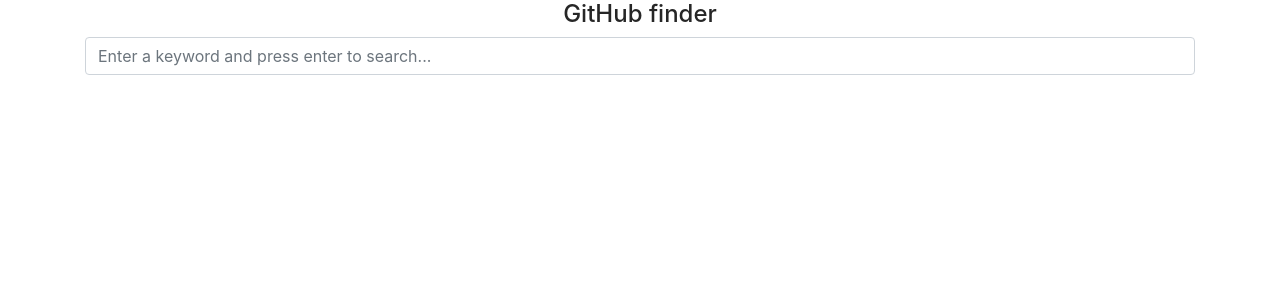
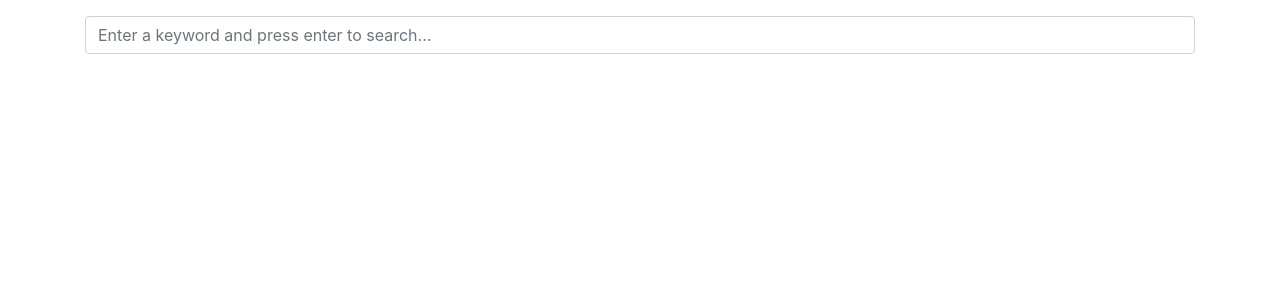
Before and after one commit to abbey5k4/github-finder, a React (Create React App) app: page / in a window 1280 px wide. Shown: the top 300 px of the page. Built offline with nearby package versions, Linux system fonts and the light colour scheme.

Commit message:
added errors

```diff
--- a/src/App.tsx
+++ b/src/App.tsx
@@ -14,6 +14,7 @@
 function App() {
   const [searchTerm, setSearchTerm] = useState("");
   const [loading, setLoading] = useState(false);
+  const [error, setError] = useState(false)
   const [searchResults, setSearchResults] = useState<IGitUsers[] | []>([]);
   const [currentPage, setCurrentPage] = useState(1);
   const [postsPerPage] = useState(20);
@@ -26,10 +27,12 @@
         `https://api.github.com/search/users?q=${searchTerm}&page=${currentPage}`
       )
       .then((response: any) => {
+        setError(false)
         setSearchResults(response.data.items);
         setLoading(false);
       })
       .catch((error) => {
+        setError(true);
         toast.error("Please enter a correct input and press enter to search", {
           position: toast.POSITION.TOP_RIGHT,
         });
@@ -46,10 +49,13 @@
   const paginate = (pageNumber: number) => setCurrentPage(pageNumber);
 
   return (
-    <div className="container">
+    <div className="container my-3">
       <ToastContainer />
-
-      <h4 className="text-center">GitHub finder</h4>
+      <BackTop>
+        <div className="bttop">
+          <BsArrowUp />
+        </div>
+      </BackTop>
       <form className="search-div form-group" onSubmit={runSearch}>
         <input
           value={searchTerm}
@@ -59,8 +65,8 @@
         />
       </form>
 
-      <ResultsList searchResults={currentPosts} loading={loading} />
-      {searchResults.length ? (
+      <ResultsList searchResults={currentPosts} loading={loading} error={error} />
+      {(searchResults.length && !error) ? (
         <PaginationComponent
           postsPerPage={postsPerPage}
           totalPosts={searchResults.length}
@@ -69,11 +75,6 @@
       ) : (
         ""
       )}
-      <BackTop>
-        <div className="bttop">
-          <BsArrowUp />
-        </div>
-      </BackTop>
     </div>
   );
 }
--- a/src/components/resultsList/index.tsx
+++ b/src/components/resultsList/index.tsx
@@ -5,7 +5,7 @@
 interface ResultListProps {
   searchResults: IGitUsers[] | [];
   loading: boolean;
-  error?: string;
+  error?: boolean;
 }
 
 const ResultsList = ({ searchResults, loading, error }: ResultListProps) => {
@@ -18,6 +18,8 @@
           </Spinner>
         </div>
       ) : (
+        <div>
+          {error ? "" : (
             <div className="row">
               {searchResults.map((results, id) => {
                 return (
@@ -31,6 +33,8 @@
             </div>
           )}
         </div>
+      )}
+    </div>
   );
 };
 
```
Lines whose indentation alone changed are shown as unchanged.
